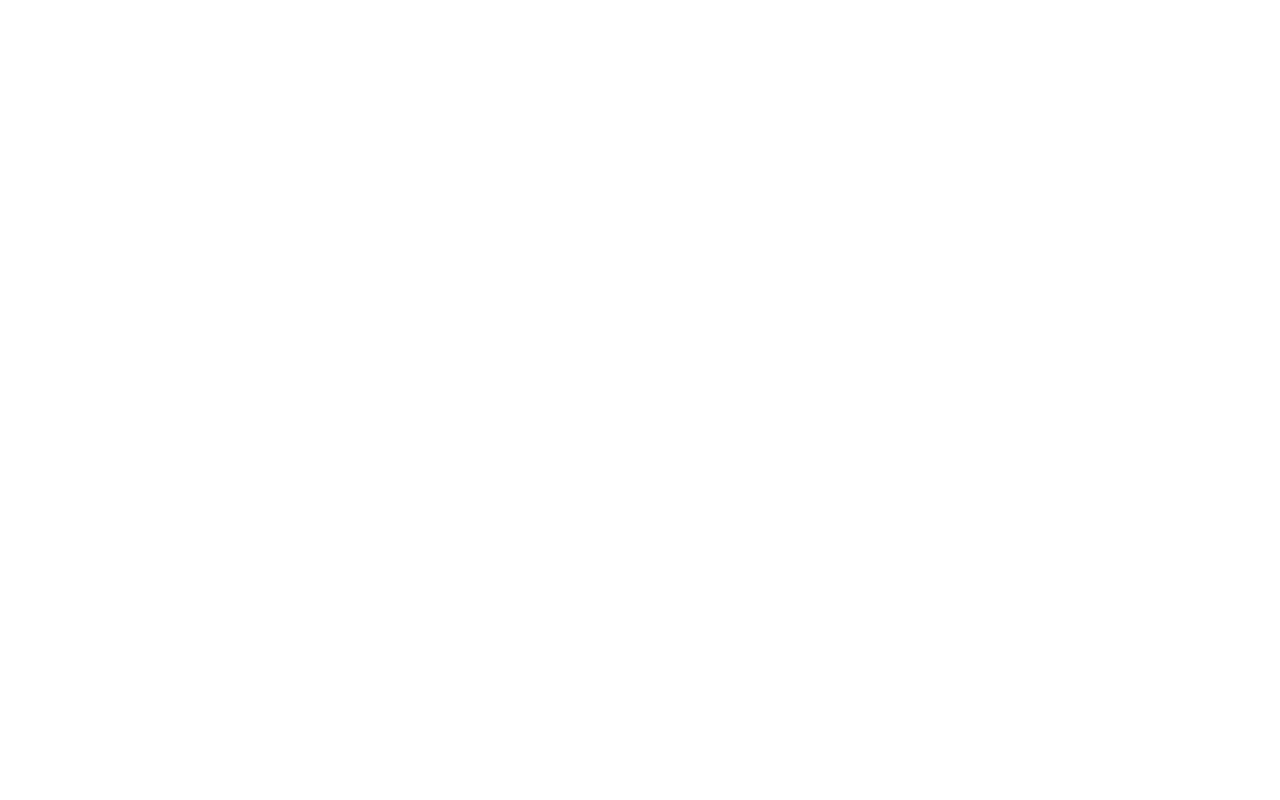
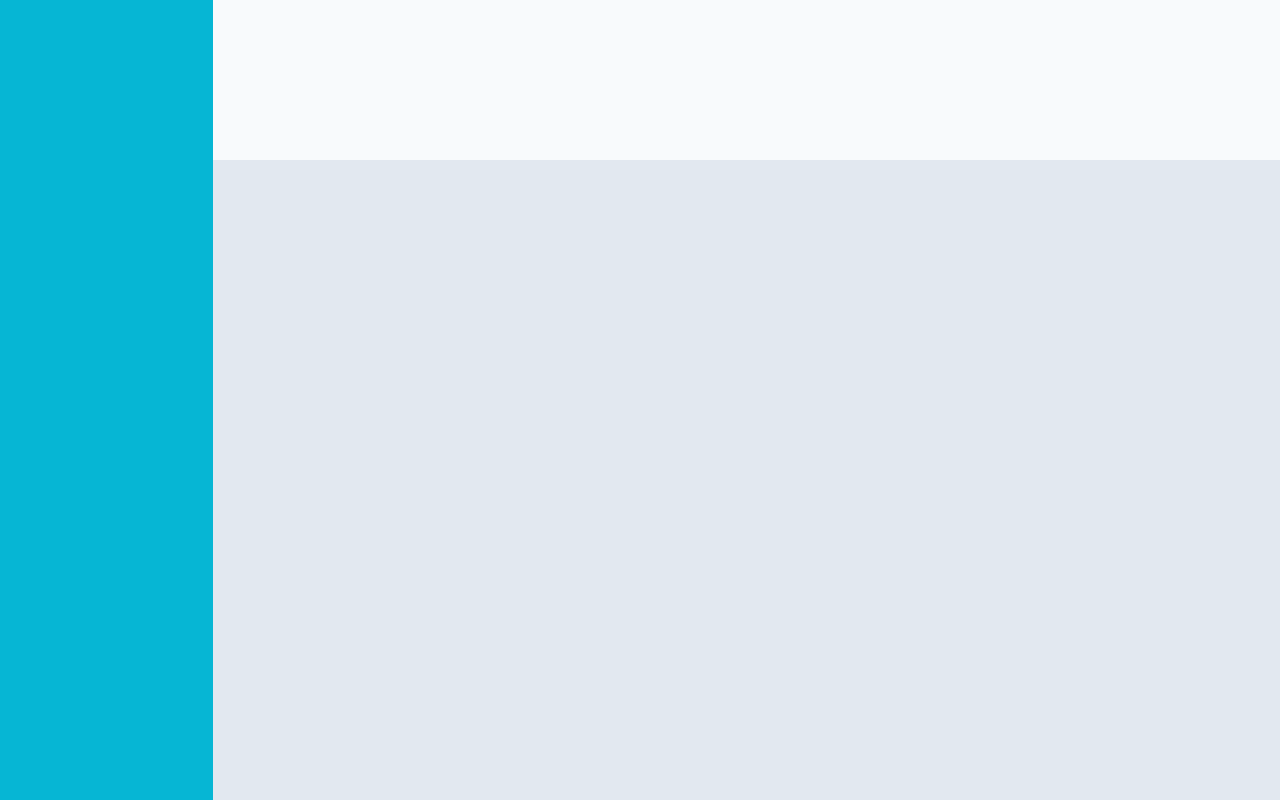
Before and after one commit to ReN-FL/Dashboard, a plain HTML site: page index.html in a window 1280 px wide. Drawn offline with Linux system fonts and the light colour scheme.

Commit message:
Add basic containers and styles

```diff
--- a/index.html
+++ b/index.html
@@ -6,5 +6,15 @@
     <title>Dashboard</title>
     <link rel="stylesheet" href="styles.css" />
   </head>
-  <body></body>
+  <body>
+    <div class="container">
+      <div class="sidebar-container"></div>
+      <div class="header-container"></div>
+      <div class="content-container">
+        <div class="main-content"></div>
+        <div class="side-content-1"></div>
+        <div class="side-content-2"></div>
+      </div>
+    </div>
+  </body>
 </html>
--- a/styles.css
+++ b/styles.css
@@ -0,0 +1,28 @@
+body {
+  margin: 0;
+  /* 8 margin every side */
+}
+.container {
+  display: grid;
+  height: 100vh;
+  grid-template-columns: 0.4fr 2fr;
+  grid-template-rows: 0.5fr 2fr;
+}
+.sidebar-container {
+  background-color: #06b6d4;
+  padding: 8px;
+  grid-row: 1 / 3;
+  grid-column: 1 / 2;
+}
+.header-container {
+  background-color: #f8fafc;
+  padding: 8px;
+  grid-column: 2 / 3;
+  grid-row: 1;
+}
+.content-container {
+  background-color: #e2e8f0;
+  padding: 8px;
+  grid-column: 2 / 3;
+  grid-row: 2;
+}
```
